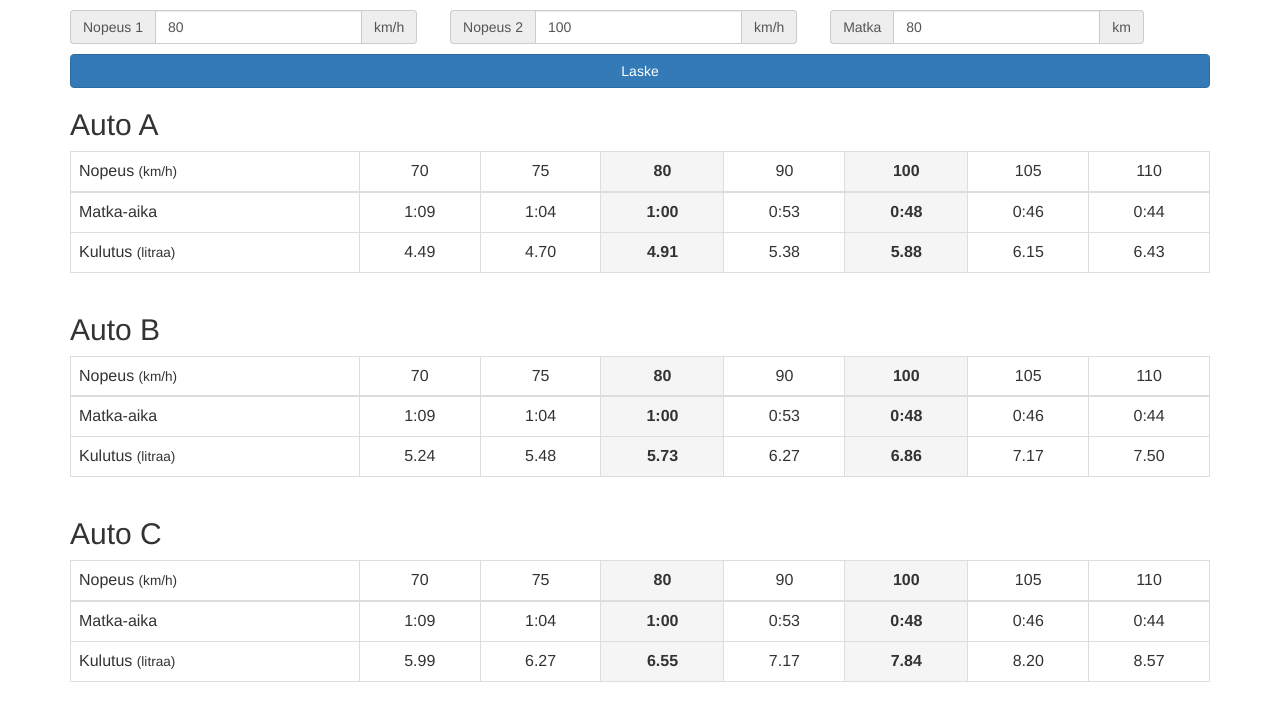
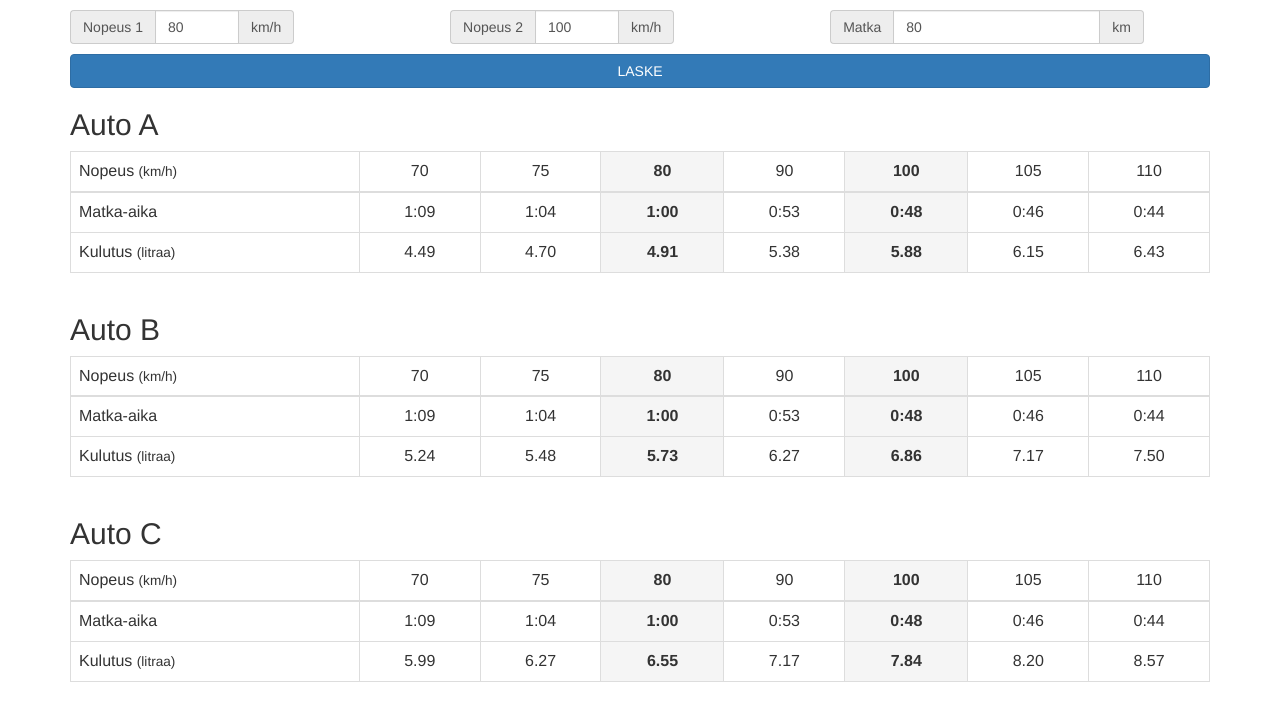
Before and after one commit to lahdensuu/solidabis-challenge, a plain HTML site: page advanced.html in a window 1280 px wide. Drawn offline with nearby package versions, Linux system fonts and the light colour scheme.

Commit message:
Update advanced.html

```diff
--- a/advanced.html
+++ b/advanced.html
@@ -44,7 +44,7 @@
       <label for="input_speed1" class="sr-only">1. Nopeus</label>
       <div class="input-group">
         <div class="input-group-addon">Nopeus 1</div>
-        <input type="number" name="input_speed1" id="input_speed1" value="80" class="form-control">
+        <input type="number" name="input_speed1" id="input_speed1" value="80" class="form-control" min="1" max="120">
         <div class="input-group-addon">km/h</div>
       </div>
     </div>
@@ -53,7 +53,7 @@
       <label for="input_speed1" class="sr-only">2. Nopeus</label>
       <div class="input-group">
         <div class="input-group-addon">Nopeus 2</div>
-        <input type="number" name="input_speed2" id="input_speed2" value="100" class="form-control">
+        <input type="number" name="input_speed2" id="input_speed2" value="100" class="form-control" min="1" max="120">
         <div class="input-group-addon">km/h</div>
       </div>
     </div>
@@ -62,7 +62,7 @@
       <label for="input_speed1" class="sr-only">Kuljettava matka</label>
       <div class="input-group">
         <div class="input-group-addon">Matka</div>
-        <input type="number" name="distance" id="distance" value="80" class="form-control">
+        <input type="number" name="distance" id="distance" value="80" class="form-control" min="1">
         <div class="input-group-addon">km</div>
       </div>
     </div>
@@ -70,7 +70,7 @@
 
     <p>
     <div>
-        <input type="submit" value="Laske" class="btn btn-primary btn-block">
+        <input type="submit" value="LASKE" class="btn btn-primary btn-block">
     </div>
   </p>
 
@@ -271,7 +271,8 @@
   // loop each vehicle, and speed, and populate results table
   vehicles.forEach((car, c_index) => {
     speeds.forEach((spd, s_index) => {
-
+      // speeds can't be negative or zero
+      if (spd <= 0) spd = 1;
       $("#"+car.element+"_speed"+s_index).html(spd);
 
       let time = $("#distance").val() / spd;
```
